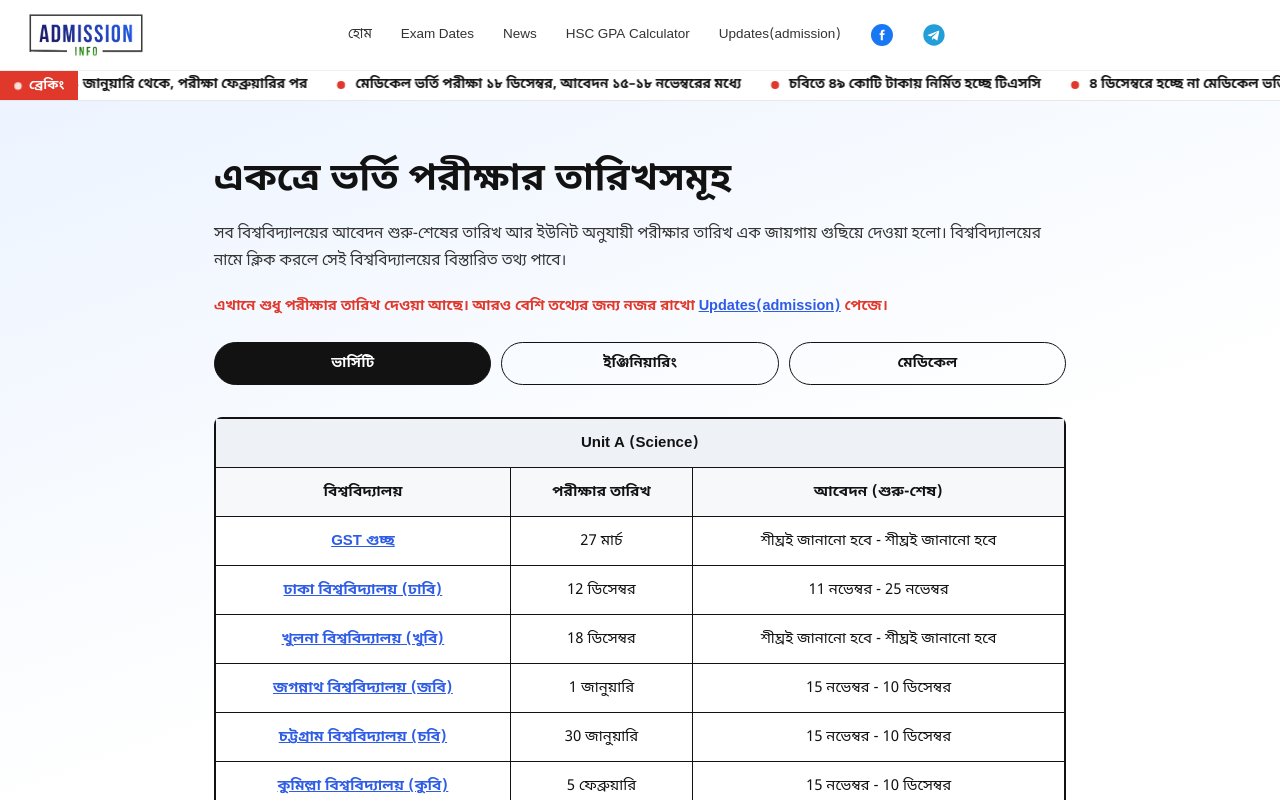
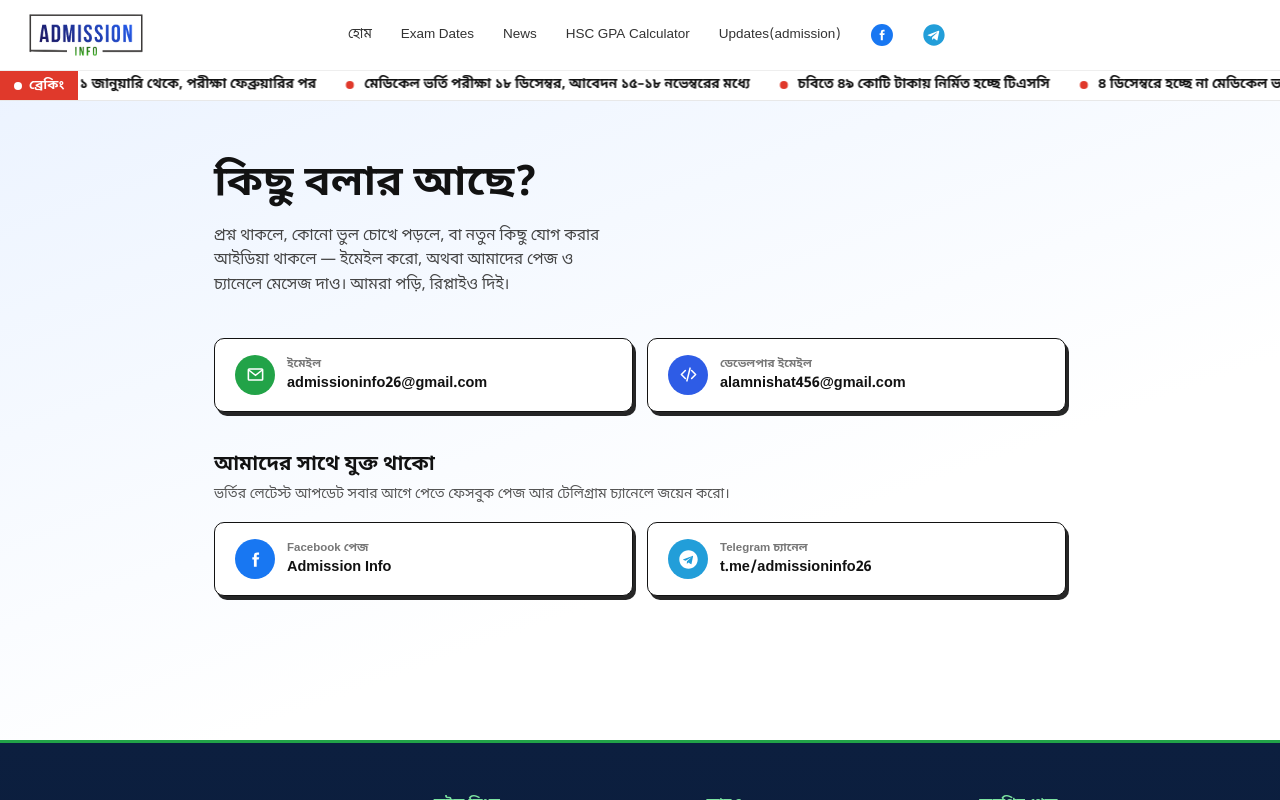
Before and after one commit to nishat-jihad/Admission-info, a Next.js app in the folder chance-hobe-ki/: page /contact in a window 1280 px wide. Shown: the top 800 px of the page. Built offline with nearby package versions, Linux system fonts and the light colour scheme.

Commit message:
Update page.js

```diff
--- a/chance-hobe-ki/src/app/contact/page.js
+++ b/chance-hobe-ki/src/app/contact/page.js
@@ -1,37 +1,108 @@
-import Link from "next/link";
 import Navbar from "@/components/Navbar";
 import Footer from "@/components/Footer";
-import ExamDatesFilterList from "@/components/ExamDatesFilterList";
-import { examDates } from "@/data/examDates";
 
 export const metadata = {
-  title: "ভর্তি পরীক্ষার তারিখ ২০২৬-২৭ — সব ভার্সিটি একসাথে",
-  description:
-    "২০২৬-২৭ সেশনের সব বিশ্ববিদ্যালয়, ইঞ্জিনিয়ারিং ও মেডিকেলের আবেদন শুরু-শেষের তারিখ আর ইউনিট অনুযায়ী ভর্তি পরীক্ষার তারিখ একসাথে এক পেজে।",
-  alternates: { canonical: "/exam-dates" },
+  title: "যোগাযোগ করুন",
+  alternates: { canonical: "/contact" },
 };
 
-export default function ExamDatesPage() {
+const SITE_EMAIL = "admissioninfo26@gmail.com";
+const DEV_EMAIL = "alamnishat456@gmail.com";
+const TELEGRAM_URL = "https://t.me/admissioninfo26";
+const FACEBOOK_URL = "https://www.facebook.com/admissioninfo26";
+
+const FACEBOOK_PATH =
+  "M16.75,9H13.5V7a1,1,0,0,1,1-1h2V3H14a4,4,0,0,0-4,4V9H8v3h2v9h3.5V12H16Z";
+const TELEGRAM_PATH =
+  "M248 8C111 8 0 119 0 256s111 248 248 248 248-111 248-248S385 8 248 8zm121.8 169.9l-40.7 191.8c-3 13.6-11.1 16.9-22.4 10.5l-62-45.7-29.9 28.8c-3.3 3.3-6.1 6.1-12.5 6.1l4.4-63.1 114.9-103.8c5-4.4-1.1-6.9-7.7-2.5l-142 89.4-61.2-19.1c-13.3-4.2-13.6-13.3 2.8-19.7l239.1-92.2c11.1-4 20.8 2.7 17.2 19.5z";
+
+const mailIcon = (
+  <svg viewBox="0 0 24 24" fill="none" stroke="currentColor" strokeWidth="2">
+    <path d="M3 6l9 7 9-7" />
+    <path d="M3 6v12a1 1 0 0 0 1 1h16a1 1 0 0 0 1-1V6a1 1 0 0 0-1-1H4a1 1 0 0 0-1 1z" />
+  </svg>
+);
+
+const codeIcon = (
+  <svg viewBox="0 0 24 24" fill="none" stroke="currentColor" strokeWidth="2" strokeLinecap="round" strokeLinejoin="round">
+    <path d="M8 7l-5 5 5 5" />
+    <path d="M16 7l5 5-5 5" />
+    <path d="M14 4l-4 16" />
+  </svg>
+);
+
+const labelStyle = { minWidth: 0, overflowWrap: "anywhere" };
+
+export default function ContactPage() {
   return (
     <>
       <Navbar />
-      <main className="page exam-dates-page">
-        <h1 className="about-title">একত্রে ভর্তি পরীক্ষার তারিখসমূহ</h1>
-        <p className="about-lead">
-          সব বিশ্ববিদ্যালয়ের আবেদন শুরু-শেষের তারিখ আর ইউনিট অনুযায়ী পরীক্ষার তারিখ
-          এক জায়গায় গুছিয়ে দেওয়া হলো। বিশ্ববিদ্যালয়ের নামে ক্লিক করলে সেই
-          বিশ্ববিদ্যালয়ের বিস্তারিত তথ্য পাবে।
+      <main className="page">
+        <div className="contact-hero">
+          <h1>কিছু বলার আছে?</h1>
+          <p>
+            প্রশ্ন থাকলে, কোনো ভুল চোখে পড়লে, বা নতুন কিছু যোগ করার আইডিয়া থাকলে — ইমেইল
+            করো, অথবা আমাদের পেজ ও চ্যানেলে মেসেজ দাও। আমরা পড়ি, রিপ্লাইও দিই।
+          </p>
+        </div>
+
+        <div className="reach-row">
+          <a className="sticker" href={`mailto:${SITE_EMAIL}`}>
+            <span className="sticker-icon">{mailIcon}</span>
+            <span className="label" style={labelStyle}>
+              <span className="k">ইমেইল</span>
+              <span className="v">{SITE_EMAIL}</span>
+            </span>
+          </a>
+
+          <a className="sticker" href={`mailto:${DEV_EMAIL}`}>
+            <span className="sticker-icon">{codeIcon}</span>
+            <span className="label" style={labelStyle}>
+              <span className="k">ডেভেলপার ইমেইল</span>
+              <span className="v">{DEV_EMAIL}</span>
+            </span>
+          </a>
+        </div>
+
+        <h2
+          style={{
+            marginTop: 40,
+            fontFamily: "var(--font-noto-bn), sans-serif",
+            fontWeight: 700,
+            fontSize: 20,
+          }}
+        >
+          আমাদের সাথে যুক্ত থাকো
+        </h2>
+        <p style={{ marginTop: 6, fontSize: 14, color: "#555", lineHeight: 1.6 }}>
+          ভর্তির লেটেস্ট আপডেট সবার আগে পেতে ফেসবুক পেজ আর টেলিগ্রাম চ্যানেলে জয়েন করো।
         </p>
 
-        <p className="exam-notice">
-          এখানে শুধু পরীক্ষার তারিখ দেওয়া আছে। আরও বেশি তথ্যের জন্য নজর রাখো{" "}
-          <Link href="/updates" className="exam-notice-link">
-            Updates(admission)
-          </Link>{" "}
-          পেজে।
-        </p>
+        <div className="reach-row" style={{ marginTop: 16 }}>
+          <a className="sticker" href={FACEBOOK_URL} target="_blank" rel="noopener noreferrer">
+            <span className="sticker-icon" style={{ background: "#1877f2" }}>
+              <svg viewBox="0 0 24 24" fill="currentColor">
+                <path d={FACEBOOK_PATH} />
+              </svg>
+            </span>
+            <span className="label" style={labelStyle}>
+              <span className="k">Facebook পেজ</span>
+              <span className="v">Admission Info</span>
+            </span>
+          </a>
 
-        <ExamDatesFilterList examDates={examDates} />
+          <a className="sticker" href={TELEGRAM_URL} target="_blank" rel="noopener noreferrer">
+            <span className="sticker-icon" style={{ background: "#229ed9" }}>
+              <svg viewBox="0 0 496 512" fill="currentColor">
+                <path d={TELEGRAM_PATH} />
+              </svg>
+            </span>
+            <span className="label" style={labelStyle}>
+              <span className="k">Telegram চ্যানেল</span>
+              <span className="v">t.me/admissioninfo26</span>
+            </span>
+          </a>
+        </div>
       </main>
       <Footer />
     </>
```
